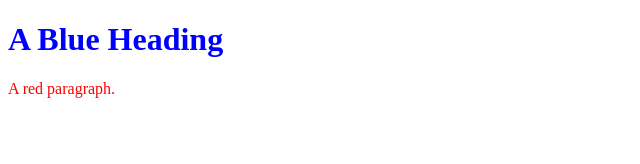
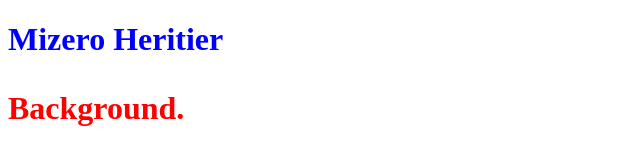
Before and after one commit to Hmizero/My-Webpage, a plain HTML site: page index.html in a window 1280 px wide. Shown: the whole page, without its empty margins (0-640 px from the left). Drawn offline with Linux system fonts and the light colour scheme.

Commit message:
Update index.html

```diff
--- a/index.html
+++ b/index.html
@@ -2,9 +2,8 @@
 <html>
 <body>
 
-<h1 style="color:blue;">A Blue Heading</h1>
-
-<p style="color:red;">A red paragraph.</p>
+<h1 style="color:blue;">Mizero Heritier
+<p style="color:red;">Background.</p>
 
 </body>
 </html>
```
